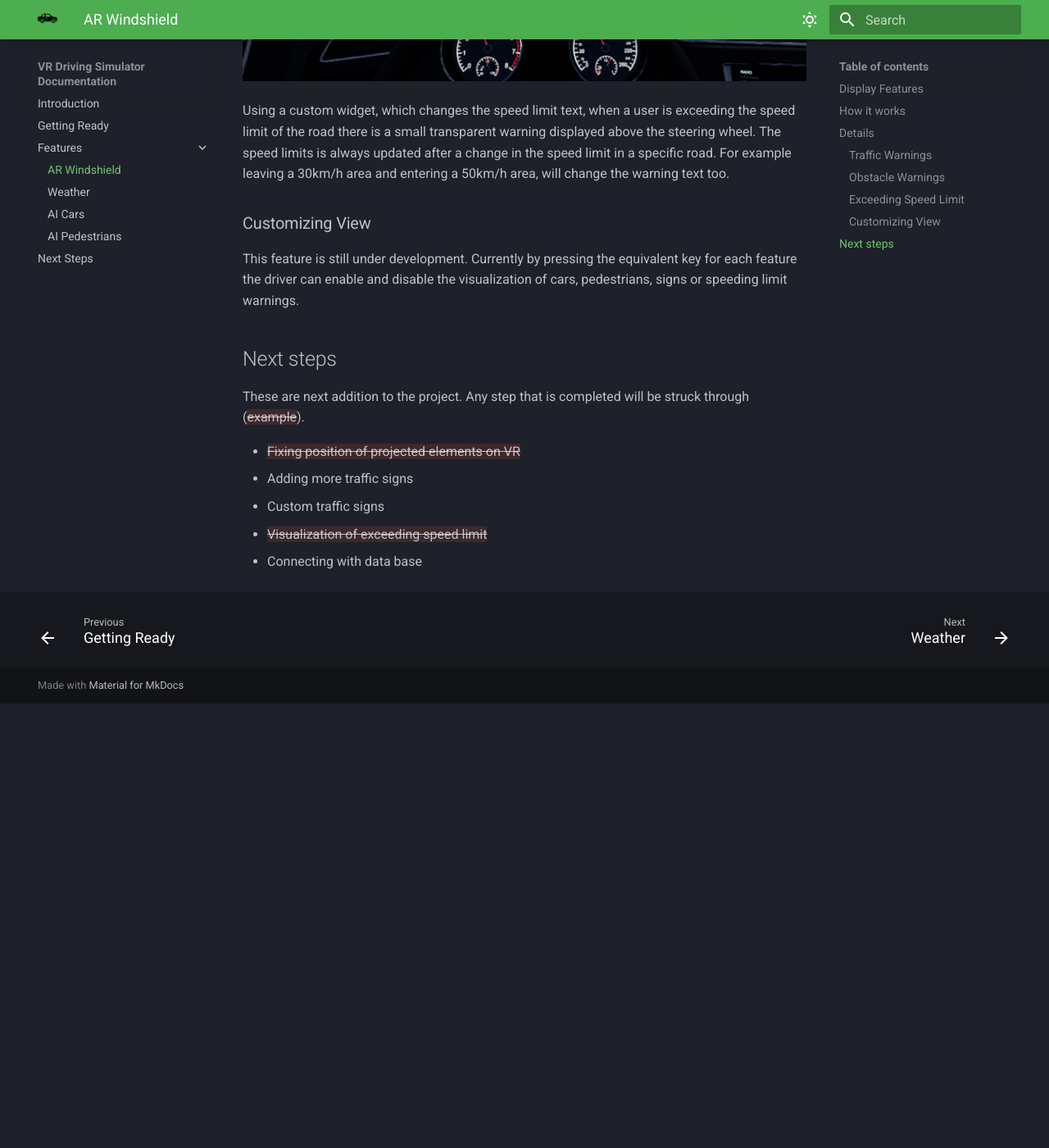
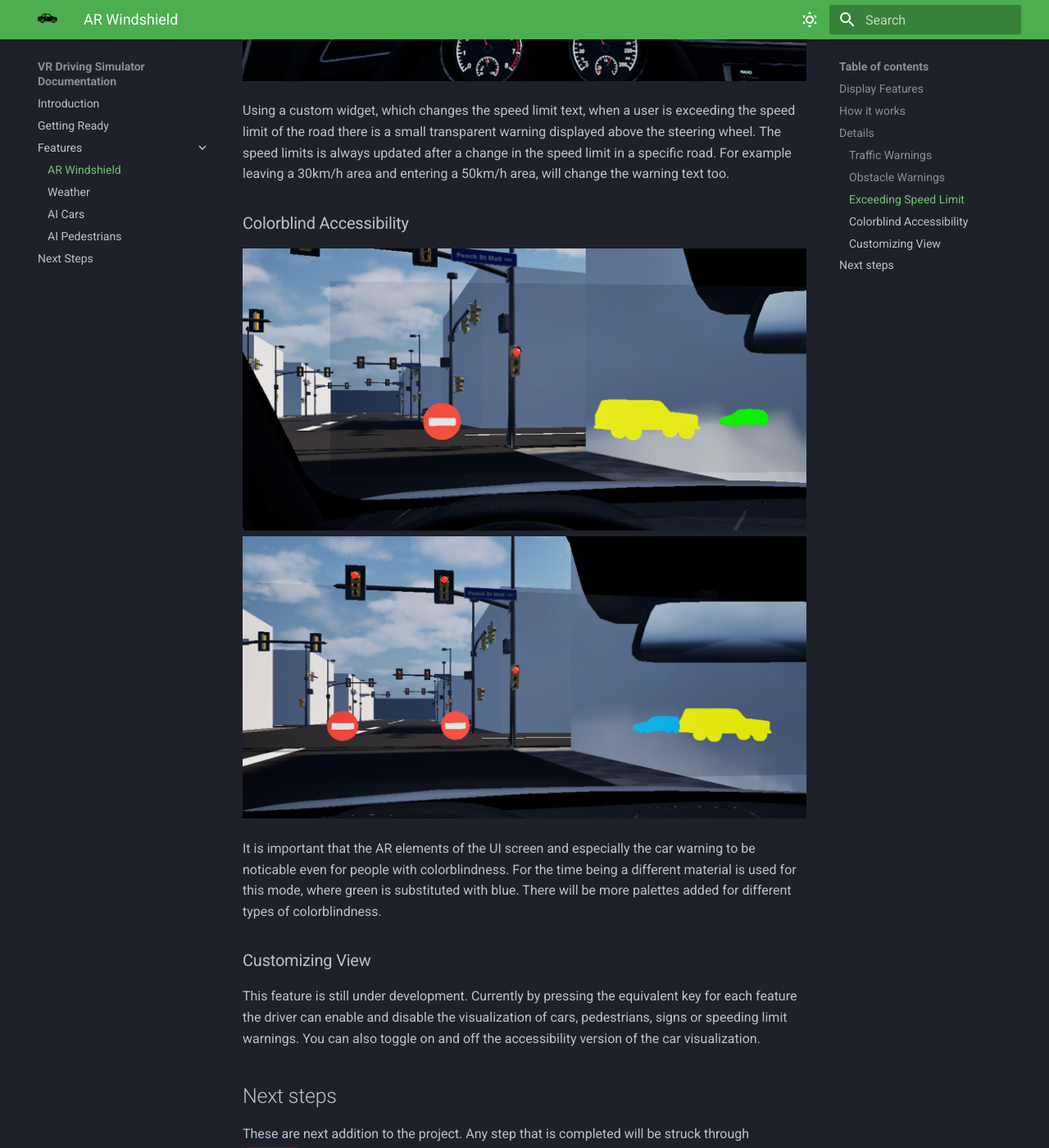
Before and after one commit to DimCharala/docs-vr-sim, an MkDocs documentation site: the page built from docs/ar-windshield.md, in a window 1280 px wide and 1400 px high, scrolled down 3317 px. Shown: the whole window at 82% size. Built offline with MkDocs 1.6.1 and Material for MkDocs 9.7.7, drawn with Linux system fonts in a browser that asks for light colours; some web fonts are replaced; before the commit the page ends 4175 px from its top, so only the background shows below that; some of the changed text lies outside the part shown.

Commit message:
basic accessibility

```diff
--- a/docs/ar-windshield.md
+++ b/docs/ar-windshield.md
@@ -43,9 +43,16 @@ This part refers mainly to static obstacles, like dips or bumps in the road. Usi
 
 Using a custom widget, which changes the speed limit text, when a user is exceeding the speed limit of the road there is a small transparent warning displayed above the steering wheel. The speed limits is always updated after a change in the speed limit in a specific road. For example leaving a 30km/h area and entering a 50km/h area, will change the warning text too.
 
+### Colorblind Accessibility
+
+![Accessibility Off](assets/accessibility%20off.png)
+![Accessibility On](assets/accessibility%20on.png)
+
+It is important that the AR elements of the UI screen and especially the car warning to be noticable even for people with colorblindness. For the time being a different material is used for this mode, where green is substituted with blue. There will be more palettes added for different types of colorblindness.
+
 ### Customizing View
 
-This feature is still under development. Currently by pressing the equivalent key for each feature the driver can enable and disable the visualization of cars, pedestrians, signs or speeding limit warnings.
+This feature is still under development. Currently by pressing the equivalent key for each feature the driver can enable and disable the visualization of cars, pedestrians, signs or speeding limit warnings. You can also toggle on and off the accessibility version of the car visualization.
 
 ## Next steps
 
@@ -55,4 +62,5 @@ These are next addition to the project. Any step that is completed will be struc
 * Adding more traffic signs
 * Custom traffic signs
 * {--Visualization of exceeding speed limit--}
+* Improving accessibility functions
 * Connecting with data base
```
Also changed, not shown: docs/assets/accessibility off.png (added), docs/assets/accessibility on.png (added).
